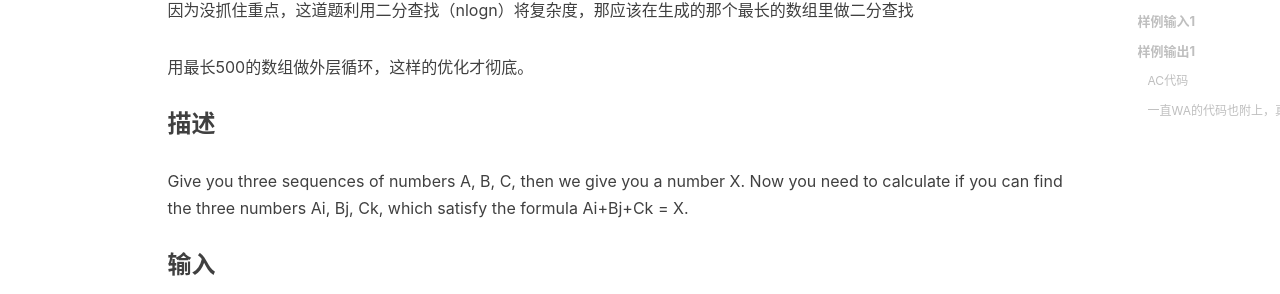
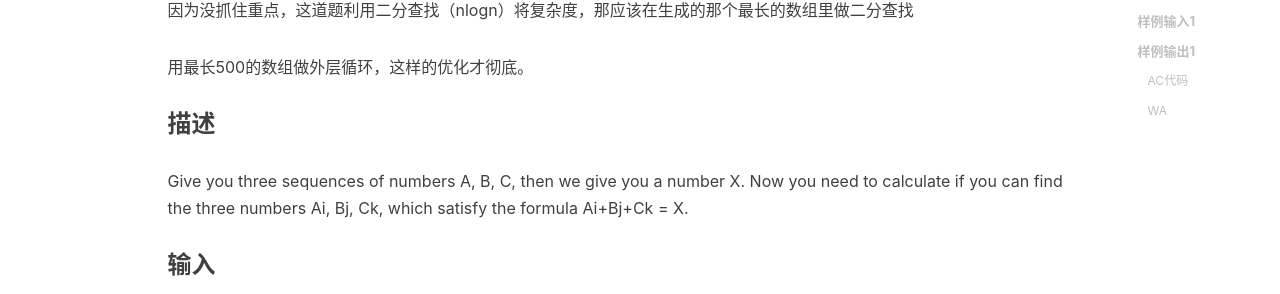
Before and after one commit to pandaKINandQUEEN/GinKo-BFU.github.io, a Jekyll site: the page built from _posts/2017-01-26-Can-you-find-it.md, in a window 1280 px wide and 900 px high, scrolled down 514 px. Shown: the part 173-467 px from the top of the window. Built offline with Jekyll 4.4.1, drawn with Linux system fonts in a browser that asks for light colours; nearby versions of some CDN libraries; comment, search, counter and statistics services are not loaded; some of the changed lines change nothing that is shown.

Commit message:
Update 2017-01-26-Can-you-find-it.md

````diff
--- a/_posts/2017-01-26-Can-you-find-it.md
+++ b/_posts/2017-01-26-Can-you-find-it.md
@@ -103,13 +103,19 @@ int main()
 }
 ```
 
-#### 一直WA的代码也附上，真不知道一样的代码，重写一遍就过了，希望有一天能找到原因 So,can you find it?
+#### WA
+一直WA的代码也附上，真不知道一样的代码，重写一遍就过了，希望有一天能找到原因 So,can you find it?
 ```cpp
 #include<iostream>
+
 #include<cstdio>
+
 #include<cstring>
+
 #include<algorithm>
+
 #include<cstring>
+
 using namespace std;
 int a[1000],b[1000],c[1000];
 int se[1000000];
````
